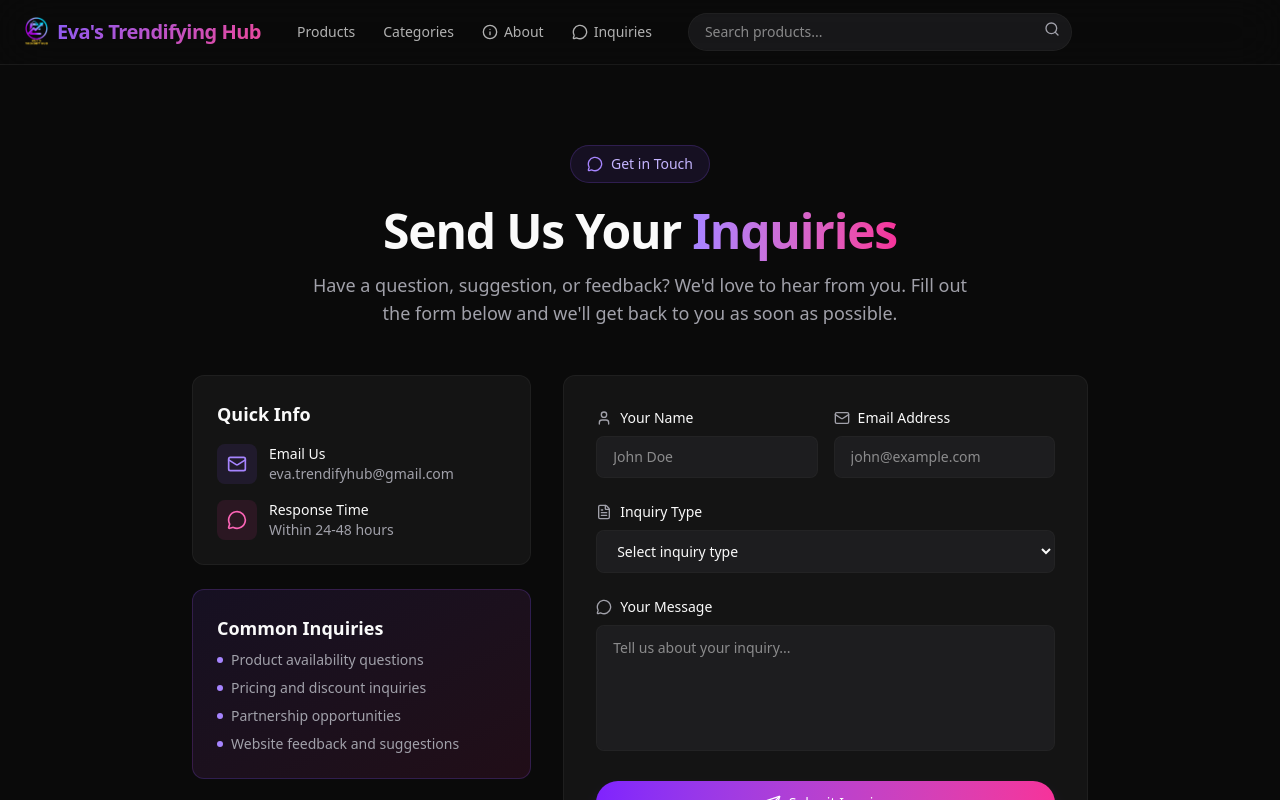
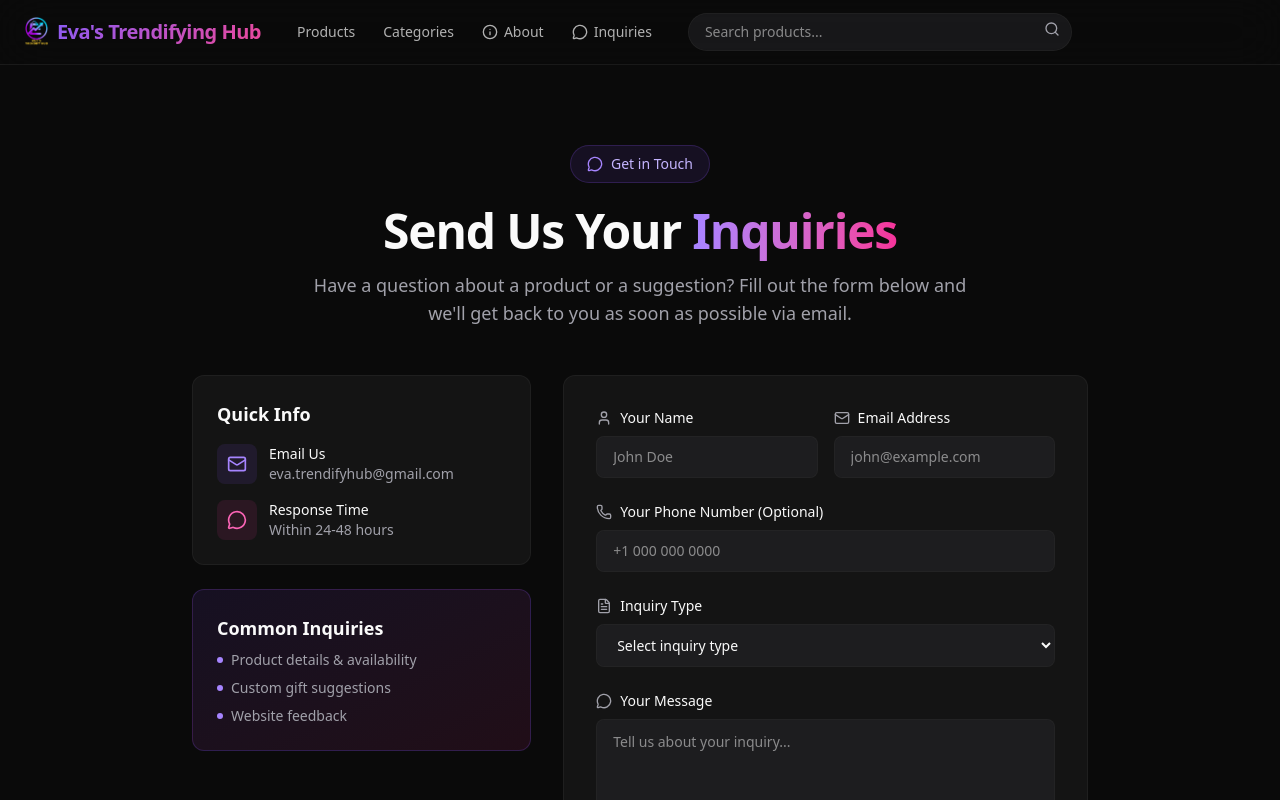
Before and after one commit to evatrendifyhub-cyber/trendify-site, a Next.js app: page /comment-inquiries in a window 1280 px wide. Shown: the top 800 px of the page. Built offline with nearby package versions, Linux system fonts and the light colour scheme.

Commit message:
Update page.tsx

```diff
--- a/src/app/comment-inquiries/page.tsx
+++ b/src/app/comment-inquiries/page.tsx
@@ -1,7 +1,7 @@
 "use client"
 
 import { useState } from "react";
-import { MessageCircle, Send, Mail, User, FileText, CheckCircle } from "lucide-react";
+import { MessageCircle, Send, Mail, User, FileText, CheckCircle, Phone } from "lucide-react";
 
 export default function CommentInquiriesPage() {
     const [isSubmitted, setIsSubmitted] = useState(false);
@@ -14,7 +14,7 @@ export default function CommentInquiriesPage() {
         const form = e.currentTarget;
         const formData = new FormData(form);
 
-        // This sends the actual data to your Formspree account
+        // This sends the data to your Formspree: https://formspree.io/f/xykdlwbv
         const response = await fetch("https://formspree.io/f/xykdlwbv", {
             method: "POST",
             body: formData,
@@ -36,7 +36,6 @@ export default function CommentInquiriesPage() {
     const inquiryTypes = [
         { value: "", label: "Select inquiry type" },
         { value: "product-question", label: "Product Question" },
-        { value: "order-inquiry", label: "Order Inquiry" },
         { value: "suggestion", label: "Suggestion" },
         { value: "feedback", label: "Feedback" },
         { value: "partnership", label: "Partnership Opportunity" },
@@ -57,13 +56,13 @@ export default function CommentInquiriesPage() {
                             Send Us Your <span className="text-transparent bg-clip-text bg-gradient-to-r from-violet-400 to-pink-500">Inquiries</span>
                         </h1>
                         <p className="text-lg text-muted-foreground max-w-2xl mx-auto">
-                            Have a question, suggestion, or feedback? We&apos;d love to hear from you.
-                            Fill out the form below and we&apos;ll get back to you as soon as possible.
+                            Have a question about a product or a suggestion? Fill out the form below
+                            and we&apos;ll get back to you as soon as possible via email.
                         </p>
                     </div>
 
                     <div className="grid md:grid-cols-5 gap-8">
-                        {/* Contact Info Sidebar */}
+                        {/* Contact Info Sidebar (CLEAN VERSION - NO PHONE) */}
                         <div className="md:col-span-2 space-y-6">
                             <div className="bg-card border border-border/50 rounded-xl p-6">
                                 <h3 className="text-lg font-semibold mb-4">Quick Info</h3>
@@ -94,25 +93,21 @@ export default function CommentInquiriesPage() {
                                 <ul className="space-y-2 text-sm text-muted-foreground">
                                     <li className="flex items-center gap-2">
                                         <span className="w-1.5 h-1.5 rounded-full bg-violet-400" />
-                                        Product availability questions
+                                        Product details & availability
                                     </li>
                                     <li className="flex items-center gap-2">
                                         <span className="w-1.5 h-1.5 rounded-full bg-violet-400" />
-                                        Pricing and discount inquiries
+                                        Custom gift suggestions
                                     </li>
                                     <li className="flex items-center gap-2">
                                         <span className="w-1.5 h-1.5 rounded-full bg-violet-400" />
-                                        Partnership opportunities
-                                    </li>
-                                    <li className="flex items-center gap-2">
-                                        <span className="w-1.5 h-1.5 rounded-full bg-violet-400" />
-                                        Website feedback and suggestions
+                                        Website feedback
                                     </li>
                                 </ul>
                             </div>
                         </div>
 
-                        {/* Form */}
+                        {/* Form (Includes Phone field for Customer Data) */}
                         <div className="md:col-span-3">
                             <div className="bg-card border border-border/50 rounded-xl p-6 md:p-8">
                                 {isSubmitted ? (
@@ -122,7 +117,7 @@ export default function CommentInquiriesPage() {
                                         </div>
                                         <h3 className="text-2xl font-bold mb-2">Thank You!</h3>
                                         <p className="text-muted-foreground mb-6">
-                                            Your inquiry has been submitted successfully. We&apos;ll get back to you soon at your email address.
+                                            Your inquiry has been submitted. We&apos;ll get back to you soon via email.
                                         </p>
                                         <button
                                             onClick={() => setIsSubmitted(false)}
@@ -162,6 +157,21 @@ export default function CommentInquiriesPage() {
                                                     placeholder="john@example.com"
                                                 />
                                             </div>
+                                        </div>
+
+                                        {/* CUSTOMER PHONE NUMBER FIELD */}
+                                        <div className="space-y-2">
+                                            <label htmlFor="phone" className="text-sm font-medium flex items-center gap-2 text-foreground">
+                                                <Phone className="w-4 h-4 text-muted-foreground" />
+                                                Your Phone Number (Optional)
+                                            </label>
+                                            <input
+                                                type="tel"
+                                                id="phone"
+                                                name="phone"
+                                                className="w-full bg-muted/50 border border-border/50 rounded-lg px-4 py-2.5 text-sm focus:outline-none focus:ring-2 focus:ring-violet-500/50 transition-all text-foreground"
+                                                placeholder="+1 000 000 0000"
+                                            />
                                         </div>
 
                                         <div className="space-y-2">
```
